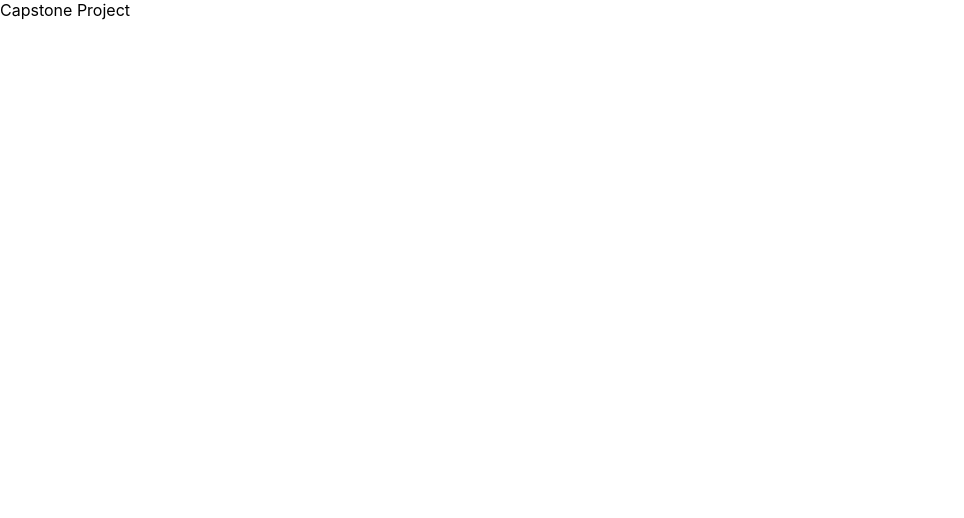
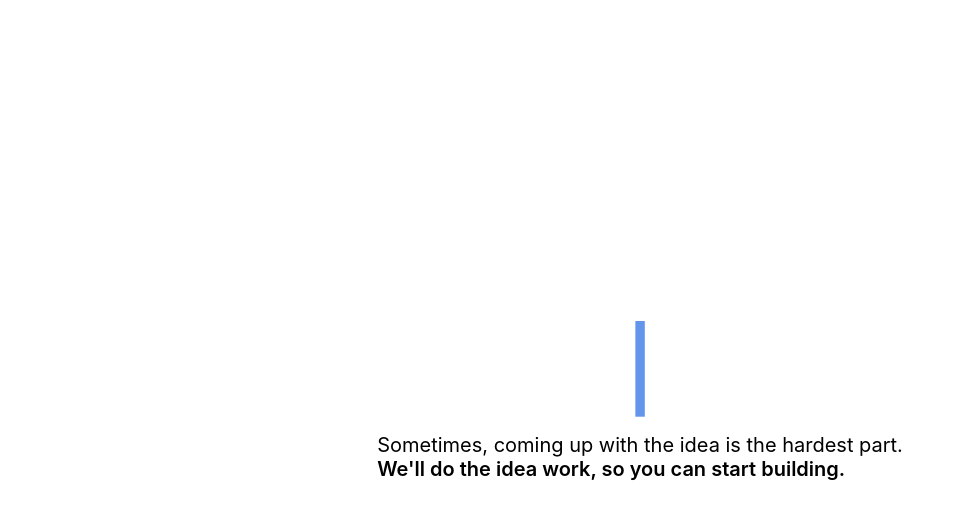
Before and after one commit to dwleung/Danielle-Leung-Project-Title, a React (Create React App) app: page / in a window 1280 px wide. Shown: the top 518 px of the page, without its empty margins (0-964 px from the left). Built offline with nearby package versions, Linux system fonts and the light colour scheme.

Commit message:
Make typewriter function & styling

```diff
--- a/src/pages/HomePage/HomePage.scss
+++ b/src/pages/HomePage/HomePage.scss
@@ -0,0 +1,34 @@
+@use "../../styles/partials/global" as *;
+@use "../../styles/partials/mixins" as *;
+@use "../../styles/partials/typography" as *;
+@use "../../styles/partials/variables" as *;
+
+.home {
+	display: flex;
+	flex-direction: column;
+	justify-content: center;
+	align-items: center;
+	height: 100vh;
+	@include content-width;
+
+	&__title {
+		font-size: 5rem;
+		font-weight: 600;
+	}
+
+	&__title-cursor {
+		font-size: 5rem;
+		font-weight: 600;
+		color: cornflowerblue;
+	}
+
+	&__tagline {
+		font-size: 1.25rem;
+		font-weight: 400;
+		margin-top: 1rem;
+
+		&--bold {
+			font-weight: 600;
+		}
+	}
+}
--- a/src/pages/HomePage/HomePage.tsx
+++ b/src/pages/HomePage/HomePage.tsx
@@ -1,15 +1,17 @@
 import react from "react";
 import Typewriter from "typewriter-effect";
+import "./HomePage.scss";
 
 export default function HomePage() {
 	const options = {
 		loop: true,
 		cursor: "|",
-		wrapperClassName: "Typewriter_wrapper",
+		wrapperClassName: "home__title",
+		cursorClassName: "home__title-cursor",
 	};
 
 	return (
-		<>
+		<div className="home">
 			<Typewriter
 				options={options}
 				onInit={(typewriter: any) => {
@@ -32,6 +34,14 @@ export default function HomePage() {
 						.start();
 				}}
 			/>
-		</>
+			<div className="home__tagline">
+				<p>
+					Sometimes, coming up with the idea is the hardest part.
+				</p>
+				<p className="home__tagline--bold">
+					We'll do the idea work, so you can start building.
+				</p>
+			</div>
+		</div>
 	);
 }
--- a/src/pages/UserPage/UserPage.tsx
+++ b/src/pages/UserPage/UserPage.tsx
@@ -27,7 +27,7 @@ export default function UserPage() {
 		}
 	};
 
-	const handleLogin = async (e) => {
+	const handleLogin = async (e: any) => {
 		e.preventDefault();
 		try {
 			const response = await axios.post(loginUrl, {
```
Also changed, not shown: src/components/Typewriter/typewriter.ts (deleted).
